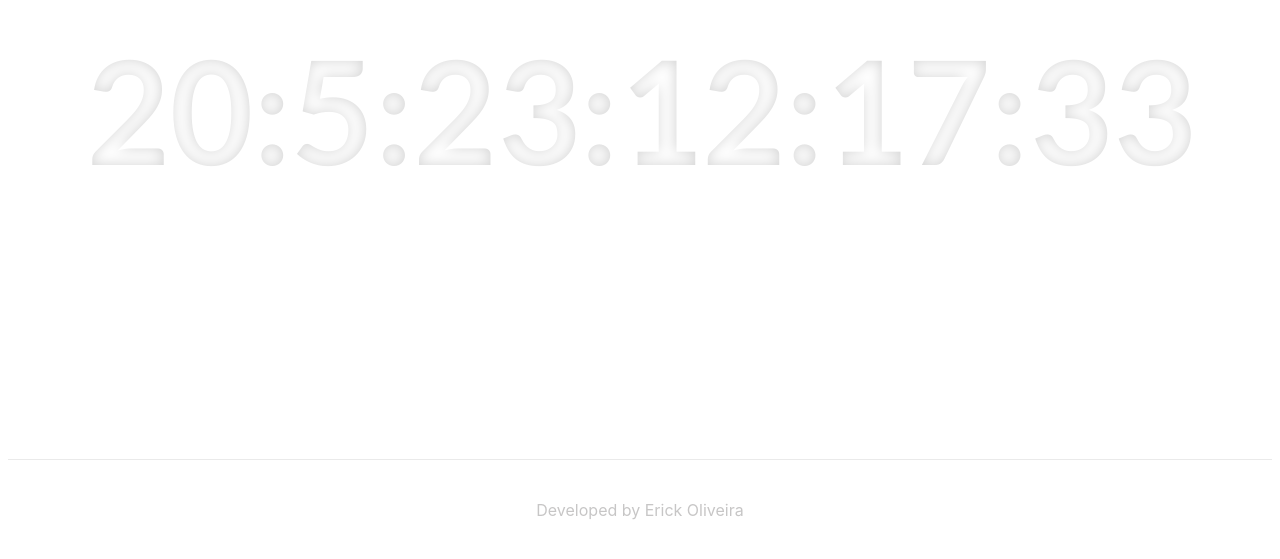
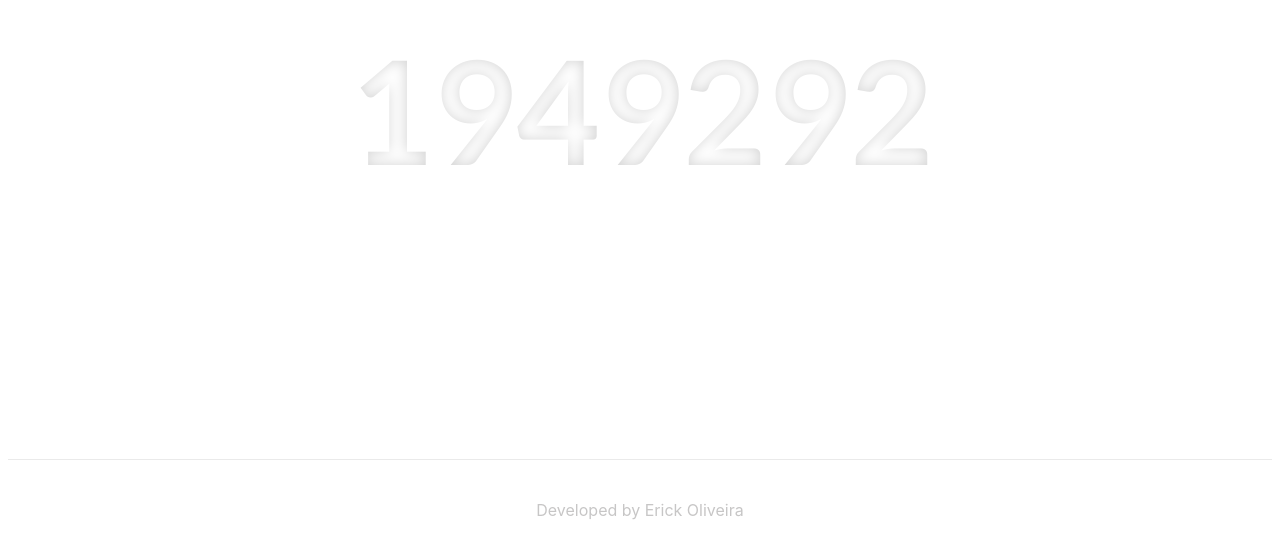
Before and after one commit to Erick-Oliveira-ET/lifetime, a Next.js app: page / in a window 1280 px wide. Shown: the part 241-800 px from the top of the page. Built offline with nearby package versions, Linux system fonts and the light colour scheme.

Commit message:
just seconds

```diff
--- a/pages/index.tsx
+++ b/pages/index.tsx
@@ -5,23 +5,25 @@ import styles from "../styles/Home.module.css";
 
 export default function Home() {
   //[year,month,day,hours,minutes,seconds]
-  const birthData = moment([2000, 11, 21, 9, 15, 0]);
+  const birthData = moment([2021, 4, 6, 8, 4, 21]);
 
-  const [years, setYears] = useState<any>();
-  const [months, setMonths] = useState<any>();
-  const [days, setDays] = useState<any>();
-  const [hours, setHours] = useState<any>();
-  const [minutes, setMinutes] = useState<any>();
+  // const [years, setYears] = useState<any>();
+  // const [months, setMonths] = useState<any>();
+  // const [days, setDays] = useState<any>();
+  // const [hours, setHours] = useState<any>();
+  // const [minutes, setMinutes] = useState<any>();
   const [seconds, setSeconds] = useState<any>();
 
   useEffect(() => {
     setTimeout(() => {
-      setYears(moment().diff(birthData, "years").toString());
-      setMonths(Math.floor(moment().diff(birthData, "months") % 12));
-      setDays(Math.floor(moment().diff(birthData, "days") % 30));
-      setHours(Math.floor(moment().diff(birthData, "hours") % 24));
-      setMinutes(Math.floor(moment().diff(birthData, "minutes") % 60));
-      setSeconds(Math.floor(moment().diff(birthData, "seconds") % 60));
+      // setYears(moment().diff(birthData, "years"));
+      // setMonths(Math.floor(moment().diff(birthData, "months") % 12));
+      // setDays(Math.floor(moment().diff(birthData, "days") % 30));
+      // setHours(Math.floor(moment().diff(birthData, "hours") % 24));
+      // setMinutes(Math.floor(moment().diff(birthData, "minutes") % 60));
+
+      console.log(birthData);
+      setSeconds(moment().diff(birthData, "seconds"));
     }, 1000);
   }, [seconds]);
 
@@ -39,7 +41,7 @@ export default function Home() {
       </Head>
 
       <main className={styles.main}>
-        {years !== "0" && years > 0 && (
+        {/* {years !== "0" && years > 0 && (
           <>
             <span>{years}</span>
             <span>:</span>
@@ -72,7 +74,7 @@ export default function Home() {
 
             <span>:</span>
           </>
-        )}
+        )} */}
         <span>{seconds}</span>
       </main>
 
```
